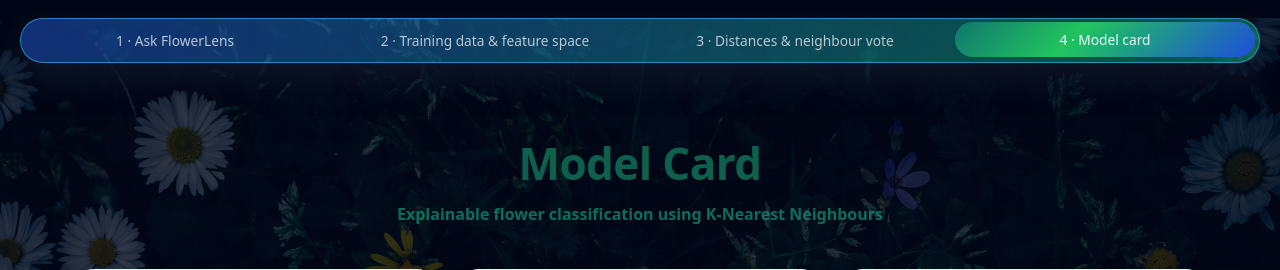
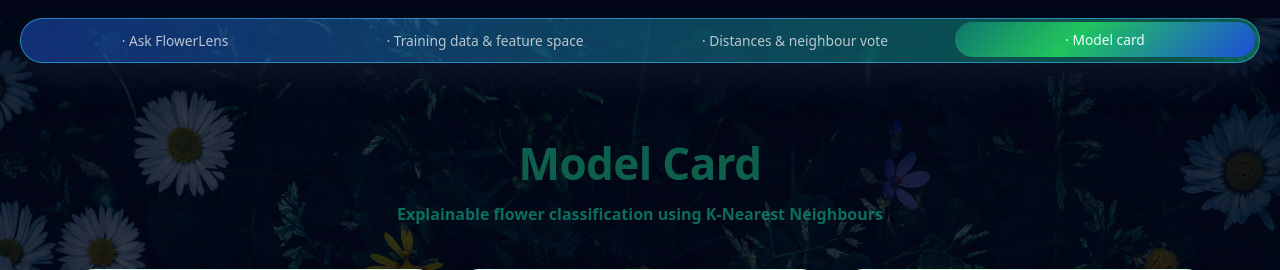
Before and after one commit to mhxtxs/HCAI---Group-8, a Flask app: page /model-card in a window 1280 px wide. Shown: the top 270 px of the page. Run offline with Flask 3, Linux system fonts and the light colour scheme.

Commit message:
Adjustments

```diff
--- a/HCAI---Group-8-main-4/templates/model-card.html
+++ b/HCAI---Group-8-main-4/templates/model-card.html
@@ -8,10 +8,10 @@
 </head>
 <body class="modelcard-page">
     <nav class="view-toggle modelcard-nav">
-      <a class="view-tab" href="{{ url_for('index') }}#view-assistant">1 · Ask FlowerLens</a>
-      <a class="view-tab" href="{{ url_for('index') }}#view-dataset">2 · Training data & feature space</a>
-      <a class="view-tab" href="{{ url_for('index') }}#distance-explanation">3 · Distances & neighbour vote</a>
-      <a class="view-tab active" aria-current="page" href="{{ url_for('model_card') }}">4 · Model card</a>
+      <a class="view-tab" href="{{ url_for('index') }}#view-assistant">· Ask FlowerLens</a>
+      <a class="view-tab" href="{{ url_for('index') }}#view-dataset">· Training data & feature space</a>
+      <a class="view-tab" href="{{ url_for('index') }}#distance-explanation">· Distances & neighbour vote</a>
+      <a class="view-tab active" aria-current="page" href="{{ url_for('model_card') }}">· Model card</a>
     </nav>
   <main class="container">
     <header class="page-header">
```
Also changed, not shown: HCAI---Group-8-main-4/templates/index.html (+9 -1 lines).
